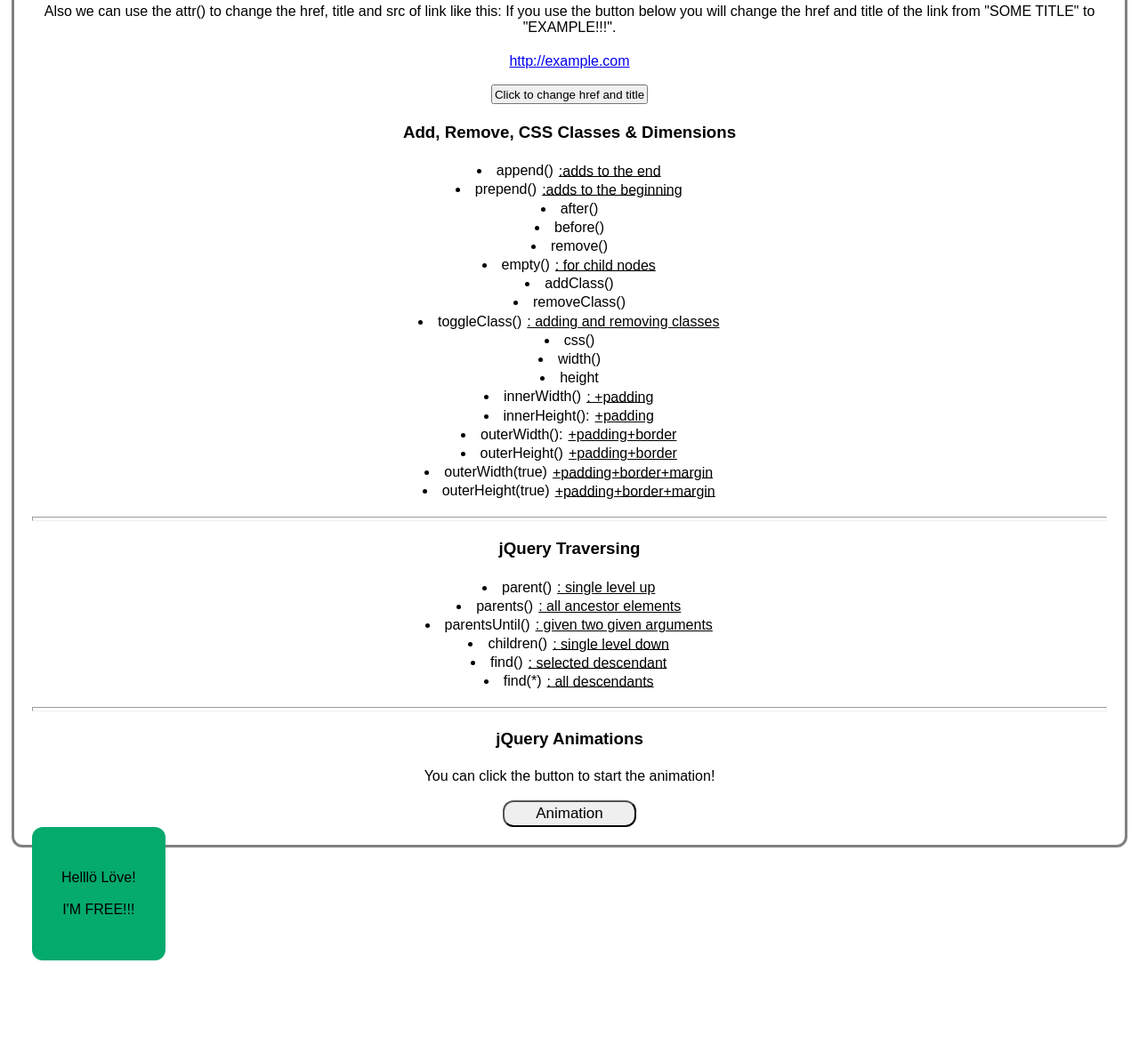
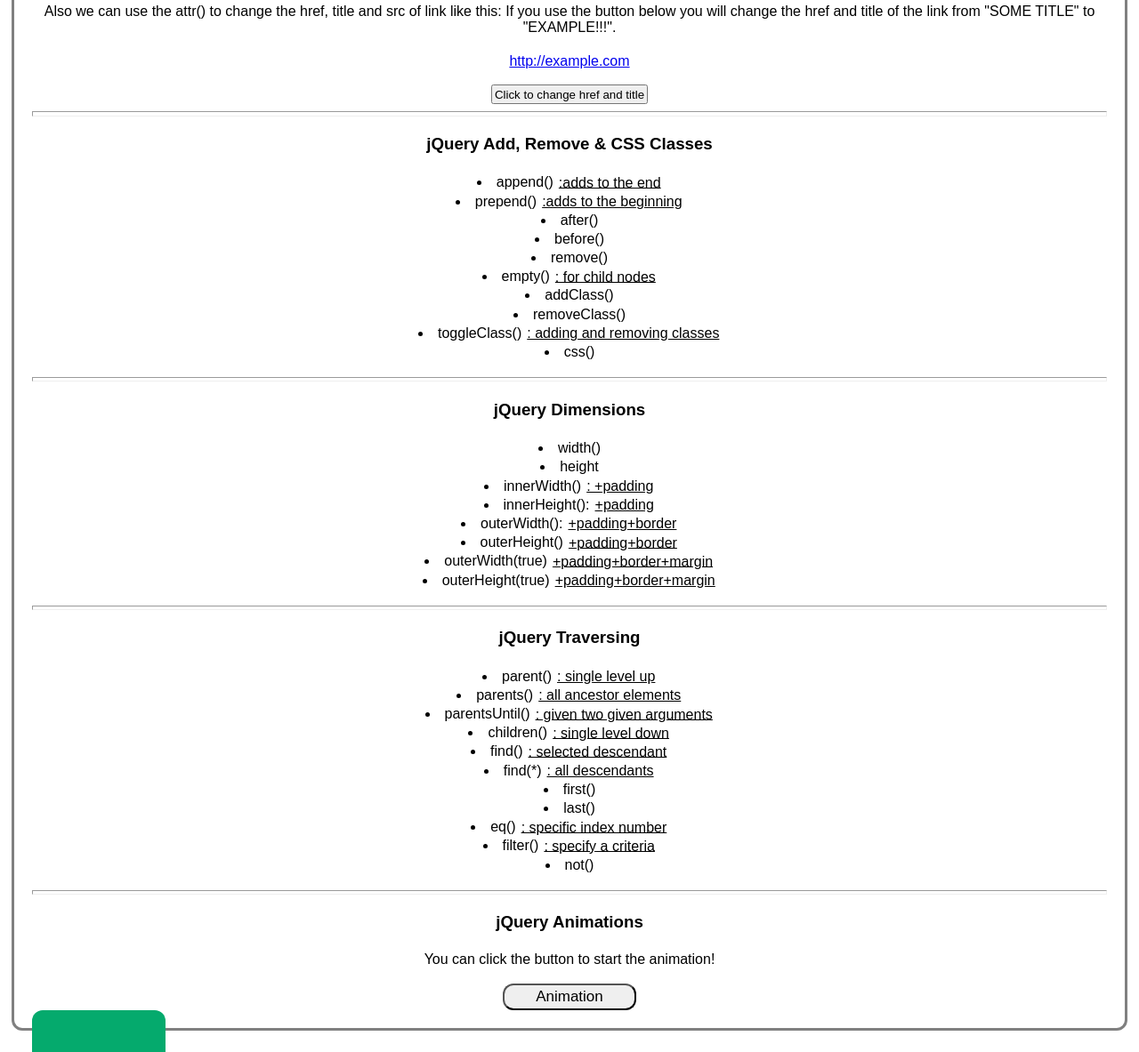
Before and after one commit to koraykolburan/jQuery_Quickstart, a plain HTML site: page index.html in a window 1280 px wide. Shown: the part 2509-3692 px from the top of the page at 89% size. Before the commit the page ends 3589 px from the top, so only its background shows below. Drawn offline with nearby package versions, Linux system fonts and the light colour scheme.

Commit message:
jQuery Documentation is done

```diff
--- a/index.html
+++ b/index.html
@@ -157,7 +157,9 @@
             <p>Also we can use the attr() to change the href, title and src of link like this: If you use the button below you will change the href and title of the link from "SOME TITLE" to "EXAMPLE!!!".</p>
             <p><a href="#" title="SOME TITLE" id="ex1">http://example.com</a></p>
             <button id="btn4">Click to change href and title</button>
-            <h3>Add, Remove, CSS Classes & Dimensions</h3>
+            <br>
+            <hr>
+            <h3>jQuery Add, Remove & CSS Classes</h3>
             <ul>
                 <li>append() <u>:adds to the end</u></li>
                 <li>prepend() <u>:adds to the beginning</u></li>
@@ -169,6 +171,10 @@
                 <li>removeClass()</li>
                 <li>toggleClass() <u>: adding and removing classes</u></li>
                 <li>css()</li>
+            </ul>
+            <hr>
+            <h3>jQuery Dimensions</h3>
+            <ul>
                 <li>width()</li>
                 <li>height</li>
                 <li>innerWidth() <u>: +padding</u></li>
@@ -187,6 +193,11 @@
                 <li>children() <u>: single level down</u></li>
                 <li>find() <u>: selected descendant</u></li>
                 <li>find(*) <u>: all descendants</u></li>
+                <li>first()</li>
+                <li>last()</li>
+                <li>eq() <u>: specific index number</u></li>
+                <li>filter() <u>: specify a criteria</u></li>
+                <li>not()</li>
             </ul>
             <hr>
 
--- a/script.js
+++ b/script.js
@@ -168,9 +168,9 @@ $('#btn2').click(function(){
     anm.animate({height:'150px', opacity: '0.9'}, 'slow');
     anm.animate({width:'160px', opacity: '0.9'}, 'slow');
     anm.animate({fontSize:'1.5em', opacity: '0.8'}, 'slow');
-    anm.animate({top:'2000px', opacity: '0.4'}, 'slow');
+    anm.animate({top:'3000px', opacity: '0.4'}, 'slow');
     anm.animate({left:'36px', opacity: '0.9'}, 'slow');
-    anm.animate({top:'2412px', opacity: '0.4'}, 'slow');
+    anm.animate({top:'3412px', opacity: '0.4'}, 'slow');
     anm.animate({fontSize:'16px', opacity: '0.9'}, 'slow');
     anm.animate({fontSize:'0', opacity: '0.9'}, 'slow');
     anm.animate({height:'20px', opacity: '0.9'}, 'slow');
```
